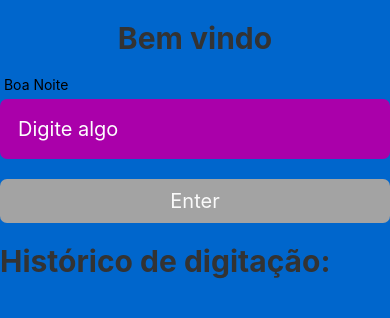
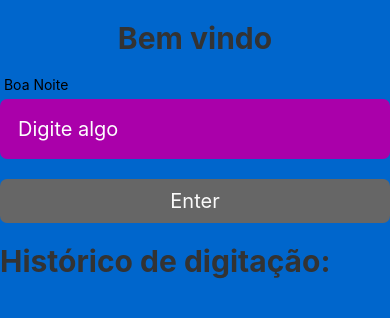
Before and after one commit to matheusromaneli/ReactNativeProgression, a React Native app in the folder PrimeiroProjeto/: screen / in a window 390 px wide. Shown: the top 318 px of the page. Built offline with nearby package versions, Linux system fonts and the light colour scheme.

Commit message:
usando statusBar

```diff
--- a/PrimeiroProjeto/App.js
+++ b/PrimeiroProjeto/App.js
@@ -1,6 +1,12 @@
 import React from "react";
+import { StatusBar } from "react-native";
 import { Home } from "./src/pages/Home";
 
 export default function App(){
-  return <Home/>
+  return (
+    <>
+      <StatusBar barStyle = 'light-content' backgroundColor = '#0066cc'/>
+      <Home/>
+    </>
+  )
 }
--- a/PrimeiroProjeto/src/components/Button.js
+++ b/PrimeiroProjeto/src/components/Button.js
@@ -20,7 +20,7 @@
 const styles = StyleSheet.create({
   button:{
     marginTop: 20,
-    backgroundColor: '#a3a3a3',
+    backgroundColor: '#666',
     padding: 10,
     borderRadius: 7,
     alignItems: 'center'
```
